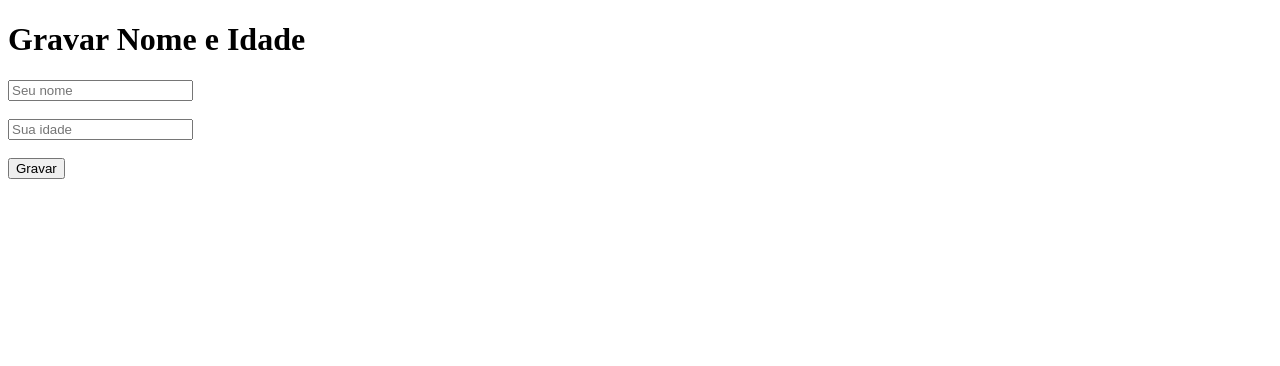
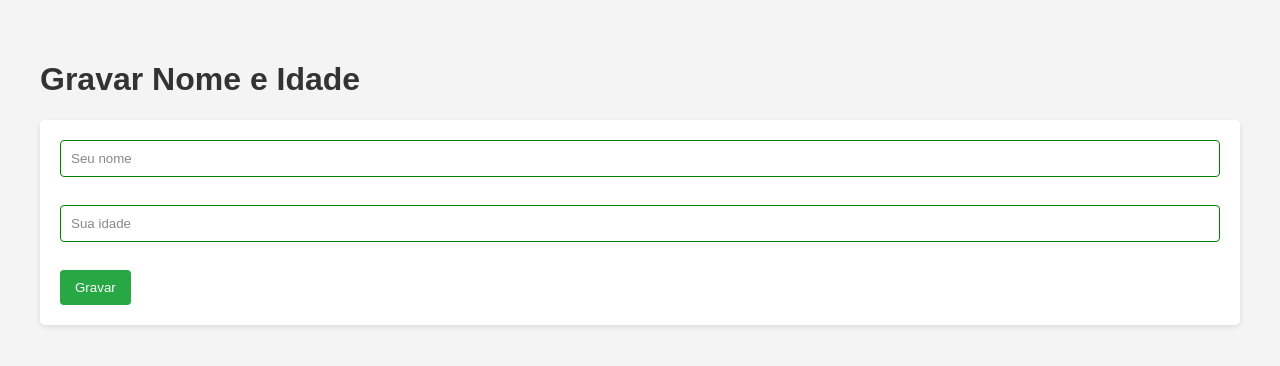
Before and after one commit to jinw002539/web-, a website: page index.html in a window 1280 px wide. Drawn offline with Linux system fonts and the light colour scheme.

Commit message:
coloquei estilo

```diff
--- /dev/null
+++ b/css/style.css
@@ -0,0 +1,58 @@
+  body {
+      font-family: Arial, sans-serif;
+      margin: 20px;
+      padding: 20px;
+      background-color: #f4f4f4;
+  }
+
+  h1 {
+      color: #333;
+  }
+
+  form {
+      background-color: #fff;
+      padding: 20px;
+      border-radius: 5px;
+      box-shadow: 0 2px 5px rgba(0, 0, 0, 0.1);
+  }
+
+  input[type="text"],
+  input[type="number"] {
+      width: calc(100% - 22px);
+      padding: 10px;
+      margin-bottom: 10px;
+      border: 1px solid #ccc;
+      border-radius: 4px;
+  }
+
+  button {
+      padding: 10px 15px;
+      background-color: #28a745;
+      color: white;
+      border: none;
+      border-radius: 4px;
+      cursor: pointer;
+  }
+
+  button:hover {
+      background-color: #218838;
+  }
+
+  input::placeholder {
+      color: #888;
+  }
+
+  input:focus {
+      border-color: #80bdff;
+      outline: none;
+  }
+
+  form input[type="text"]:invalid,
+  form input[type="number"]:invalid {
+      border-color: red;
+  }
+
+  form input[type="text"]:valid,
+  form input[type="number"]:valid {
+      border-color: green;
+  }
--- a/index.html
+++ b/index.html
@@ -1,8 +1,13 @@
 <!DOCTYPE html>
 <html>
+
 <head>
     <title>Cadastro</title>
+    <meta charset="UTF-8">
+    <meta name="viewport" content="width=device-width, initial-scale=1.0">
+    <link rel="stylesheet" href="./css/style.css">
 </head>
+
 <body>
     <h1>Gravar Nome e Idade</h1>
     <form id="meuForm">
@@ -12,7 +17,7 @@
     </form>
 
     <script>
-    document.getElementById('meuForm').addEventListener('submit', async (e) => {
+        document.getElementById('meuForm').addEventListener('submit', async(e) => {
             e.preventDefault();
             const form = new FormData(e.target);
             const res = await fetch('/api/gravar', {
@@ -21,10 +26,13 @@
                     nome: form.get('nome'),
                     idade: form.get('idade')
                 }),
-        headers: { 'Content-Type': 'application/json' }
+                headers: {
+                    'Content-Type': 'application/json'
+                }
             });
             alert(await res.text());
         });
     </script>
 </body>
+
 </html>
```
Lines whose indentation alone changed are shown as unchanged.
